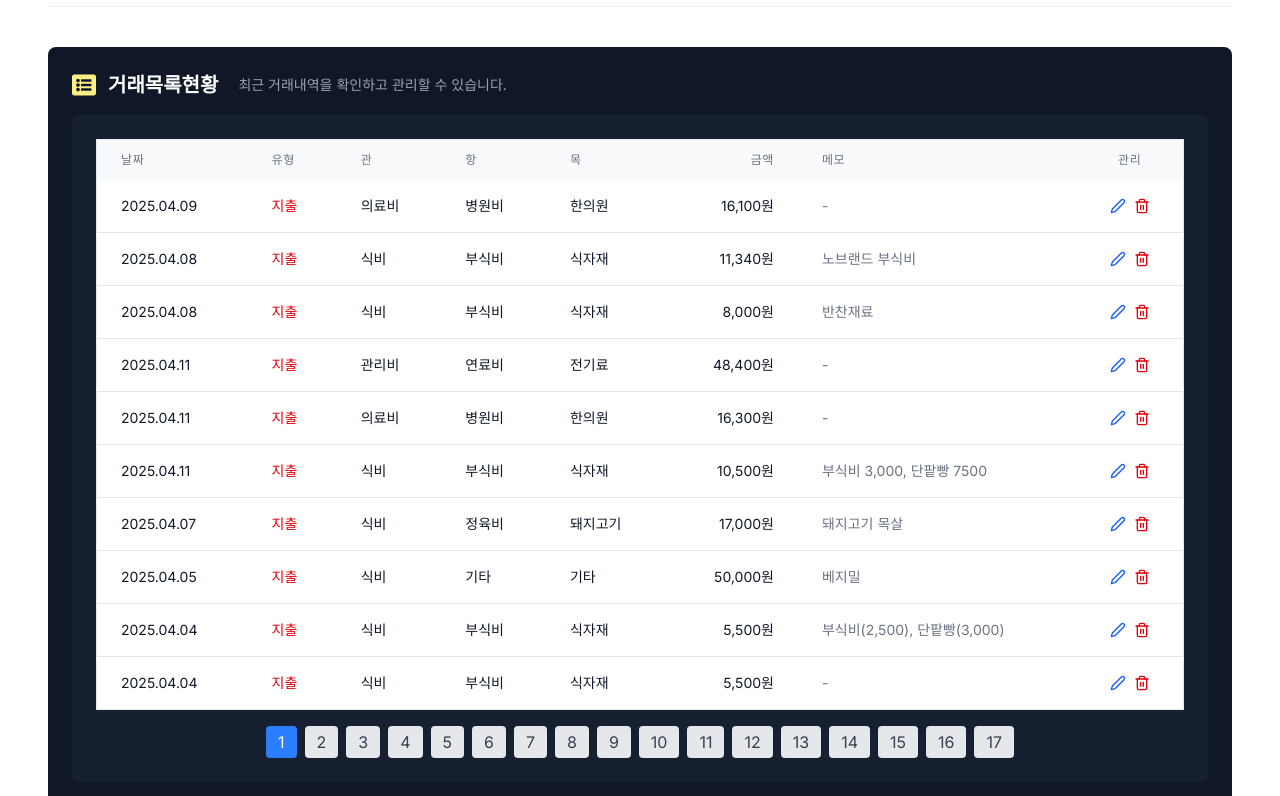
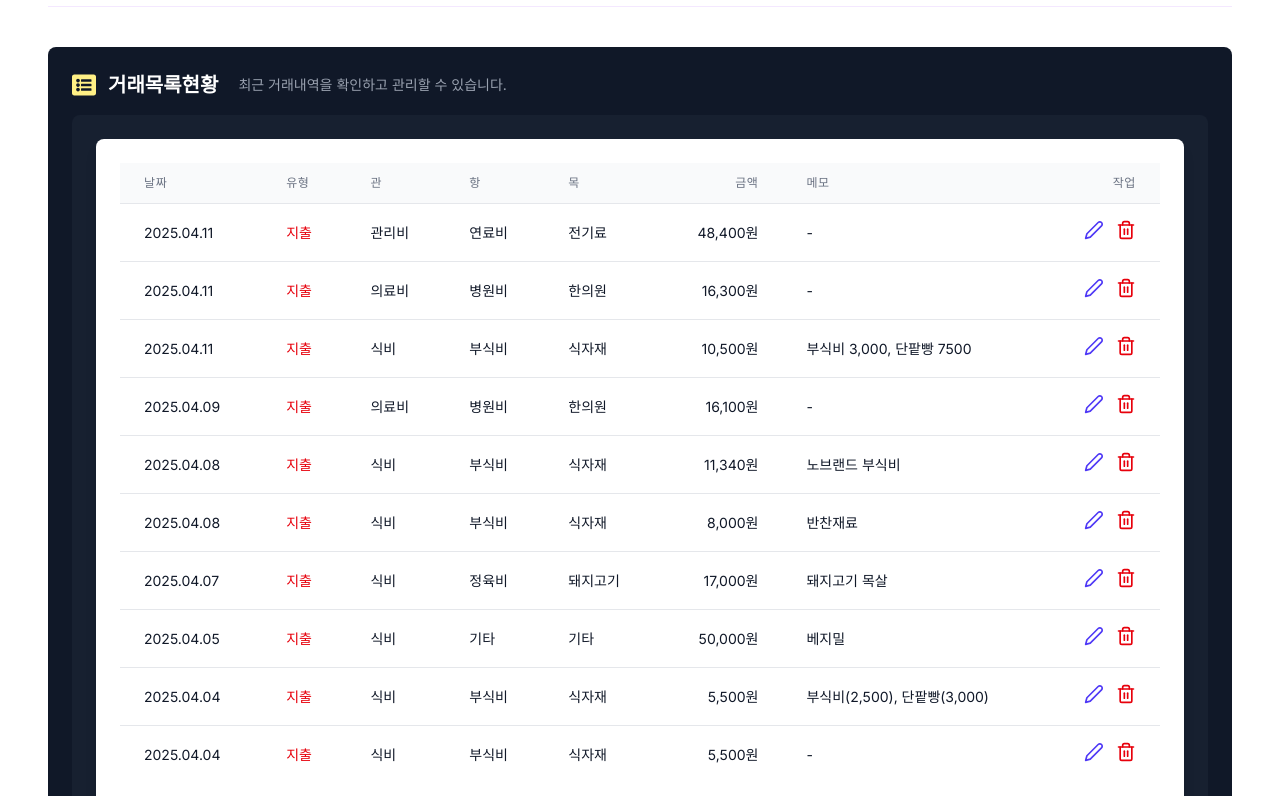
Before and after one commit to gppc5096/home_money, a Next.js app: page /input in a window 1280 px wide. Shown: the part 740-1536 px from the top of the page. Built offline with nearby package versions, Linux system fonts and the light colour scheme.

Commit message:
거래목록현황 - 테이블 리스트 복구 완성 - 수정,삭제 기능 구현하지 못함

```diff
--- a/src/components/transaction/TransactionList/index.tsx
+++ b/src/components/transaction/TransactionList/index.tsx
@@ -70,7 +70,15 @@ const TransactionList: React.FC = () => {
 
   const totalPages = Math.ceil(transactions.length / ITEMS_PER_PAGE);
   const startIndex = (currentPage - 1) * ITEMS_PER_PAGE;
-  const paginatedTransactions = transactions.slice(startIndex, startIndex + ITEMS_PER_PAGE);
+
+  // 날짜 기준 내림차순 정렬 (최신 날짜가 위로)
+  const sortedTransactions = [...transactions].sort((a, b) => {
+    const dateA = new Date(a.날짜.split('.').join('-'));
+    const dateB = new Date(b.날짜.split('.').join('-'));
+    return dateB.getTime() - dateA.getTime();
+  });
+
+  const paginatedTransactions = sortedTransactions.slice(startIndex, startIndex + ITEMS_PER_PAGE);
 
   const formatAmount = (amount: number) => {
     return new Intl.NumberFormat('ko-KR').format(amount);
@@ -101,54 +109,54 @@ const TransactionList: React.FC = () => {
   };
 
   return (
-    <>
+    <div className="bg-white dark:bg-gray-800 rounded-lg shadow-lg p-6 mx-auto max-w-full overflow-hidden">
       <div className="overflow-x-auto">
-        <table className="min-w-full bg-white border border-gray-200">
-          <thead className="bg-gray-50">
+        <table className="min-w-full divide-y divide-gray-200 dark:divide-gray-700">
+          <thead className="bg-gray-50 dark:bg-gray-700">
             <tr>
-              <th className="px-6 py-3 text-left text-xs font-medium text-gray-500 uppercase tracking-wider">날짜</th>
-              <th className="px-6 py-3 text-left text-xs font-medium text-gray-500 uppercase tracking-wider">유형</th>
-              <th className="px-6 py-3 text-left text-xs font-medium text-gray-500 uppercase tracking-wider">관</th>
-              <th className="px-6 py-3 text-left text-xs font-medium text-gray-500 uppercase tracking-wider">항</th>
-              <th className="px-6 py-3 text-left text-xs font-medium text-gray-500 uppercase tracking-wider">목</th>
-              <th className="px-6 py-3 text-right text-xs font-medium text-gray-500 uppercase tracking-wider">금액</th>
-              <th className="px-6 py-3 text-left text-xs font-medium text-gray-500 uppercase tracking-wider">메모</th>
-              <th className="px-6 py-3 text-center text-xs font-medium text-gray-500 uppercase tracking-wider">관리</th>
+              <th className="px-6 py-3 text-left text-xs font-medium text-gray-500 dark:text-gray-300 uppercase tracking-wider">날짜</th>
+              <th className="px-6 py-3 text-left text-xs font-medium text-gray-500 dark:text-gray-300 uppercase tracking-wider">유형</th>
+              <th className="px-6 py-3 text-left text-xs font-medium text-gray-500 dark:text-gray-300 uppercase tracking-wider">관</th>
+              <th className="px-6 py-3 text-left text-xs font-medium text-gray-500 dark:text-gray-300 uppercase tracking-wider">항</th>
+              <th className="px-6 py-3 text-left text-xs font-medium text-gray-500 dark:text-gray-300 uppercase tracking-wider">목</th>
+              <th className="px-6 py-3 text-right text-xs font-medium text-gray-500 dark:text-gray-300 uppercase tracking-wider">금액</th>
+              <th className="px-6 py-3 text-left text-xs font-medium text-gray-500 dark:text-gray-300 uppercase tracking-wider">메모</th>
+              <th className="px-6 py-3 text-right text-xs font-medium text-gray-500 dark:text-gray-300 uppercase tracking-wider">작업</th>
             </tr>
           </thead>
-          <tbody className="bg-white divide-y divide-gray-200">
-            {paginatedTransactions.map((transaction, index) => (
-              <tr key={transaction.id || index} className="hover:bg-gray-50">
-                <td className="px-6 py-4 whitespace-nowrap text-sm text-gray-900">{transaction.날짜}</td>
-                <td className={`px-6 py-4 whitespace-nowrap text-sm ${
-                  transaction.유형 === '수입' ? 'text-blue-600' : 'text-red-600'
-                }`}>
+          <tbody className="bg-white dark:bg-gray-800 divide-y divide-gray-200 dark:divide-gray-700">
+            {paginatedTransactions.map((transaction) => (
+              <tr key={transaction.id} className="hover:bg-gray-50 dark:hover:bg-gray-700 transition-colors duration-200">
+                <td className="px-6 py-4 whitespace-nowrap text-sm text-gray-900 dark:text-gray-100">{transaction.날짜}</td>
+                <td className="px-6 py-4 whitespace-nowrap text-sm text-gray-900 dark:text-gray-100">
+                  <span className={transaction.유형 === '지출' ? 'text-red-600 dark:text-red-400' : 'text-blue-600 dark:text-blue-400'}>
                     {transaction.유형}
+                  </span>
                 </td>
-                <td className="px-6 py-4 whitespace-nowrap text-sm text-gray-900">{transaction.관}</td>
-                <td className="px-6 py-4 whitespace-nowrap text-sm text-gray-900">{transaction.항}</td>
-                <td className="px-6 py-4 whitespace-nowrap text-sm text-gray-900">{transaction.목}</td>
-                <td className="px-6 py-4 whitespace-nowrap text-sm text-gray-900 text-right">
+                <td className="px-6 py-4 whitespace-nowrap text-sm text-gray-900 dark:text-gray-100">{transaction.관}</td>
+                <td className="px-6 py-4 whitespace-nowrap text-sm text-gray-900 dark:text-gray-100">{transaction.항}</td>
+                <td className="px-6 py-4 whitespace-nowrap text-sm text-gray-900 dark:text-gray-100">{transaction.목}</td>
+                <td className="px-6 py-4 whitespace-nowrap text-sm text-gray-900 dark:text-gray-100 text-right">
                   {formatAmount(transaction.금액)}원
                 </td>
-                <td className="px-6 py-4 whitespace-nowrap text-sm text-gray-500">
-                  {transaction.메모 || '-'}
-                </td>
-                <td className="px-6 py-4 whitespace-nowrap text-sm text-center">
-                  <div className="flex justify-center space-x-2">
+                <td className="px-6 py-4 whitespace-nowrap text-sm text-gray-900 dark:text-gray-100">{transaction.메모 || '-'}</td>
+                <td className="px-6 py-4 whitespace-nowrap text-right text-sm font-medium">
                   <button
                     onClick={() => handleEdit(transaction)}
-                      className="text-blue-600 hover:text-blue-800"
+                    className="text-indigo-600 dark:text-indigo-400 hover:text-indigo-900 dark:hover:text-indigo-300 inline-flex items-center"
+                    title="수정"
                   >
-                      <FiEdit2 className="h-4 w-4" />
+                    <FiEdit2 className="w-5 h-5" />
+                    <span className="sr-only">수정</span>
                   </button>
                   <button
                     onClick={() => handleDelete(transaction)}
-                      className="text-red-600 hover:text-red-800"
+                    className="text-red-600 dark:text-red-400 hover:text-red-900 dark:hover:text-red-300 ml-3 inline-flex items-center"
+                    title="삭제"
                   >
-                      <FiTrash2 className="h-4 w-4" />
+                    <FiTrash2 className="w-5 h-5" />
+                    <span className="sr-only">삭제</span>
                   </button>
-                  </div>
                 </td>
               </tr>
             ))}
@@ -164,8 +172,8 @@ const TransactionList: React.FC = () => {
               onClick={() => setCurrentPage(page)}
               className={`px-3 py-1 rounded ${
                 currentPage === page
-                  ? 'bg-blue-500 text-white'
-                  : 'bg-gray-200 text-gray-700 hover:bg-gray-300'
+                  ? 'bg-blue-600 text-white'
+                  : 'bg-gray-200 dark:bg-gray-700 text-gray-700 dark:text-gray-300 hover:bg-gray-300 dark:hover:bg-gray-600'
               }`}
             >
               {page}
@@ -190,10 +198,10 @@ const TransactionList: React.FC = () => {
           setIsDeleteModalOpen(false);
           setSelectedTransaction(null);
         }}
+        onConfirm={handleConfirmDelete}
         transaction={selectedTransaction}
-        onConfirm={handleConfirmDelete}
       />
-    </>
+    </div>
   );
 };
 
```
Lines whose indentation alone changed are shown as unchanged.
